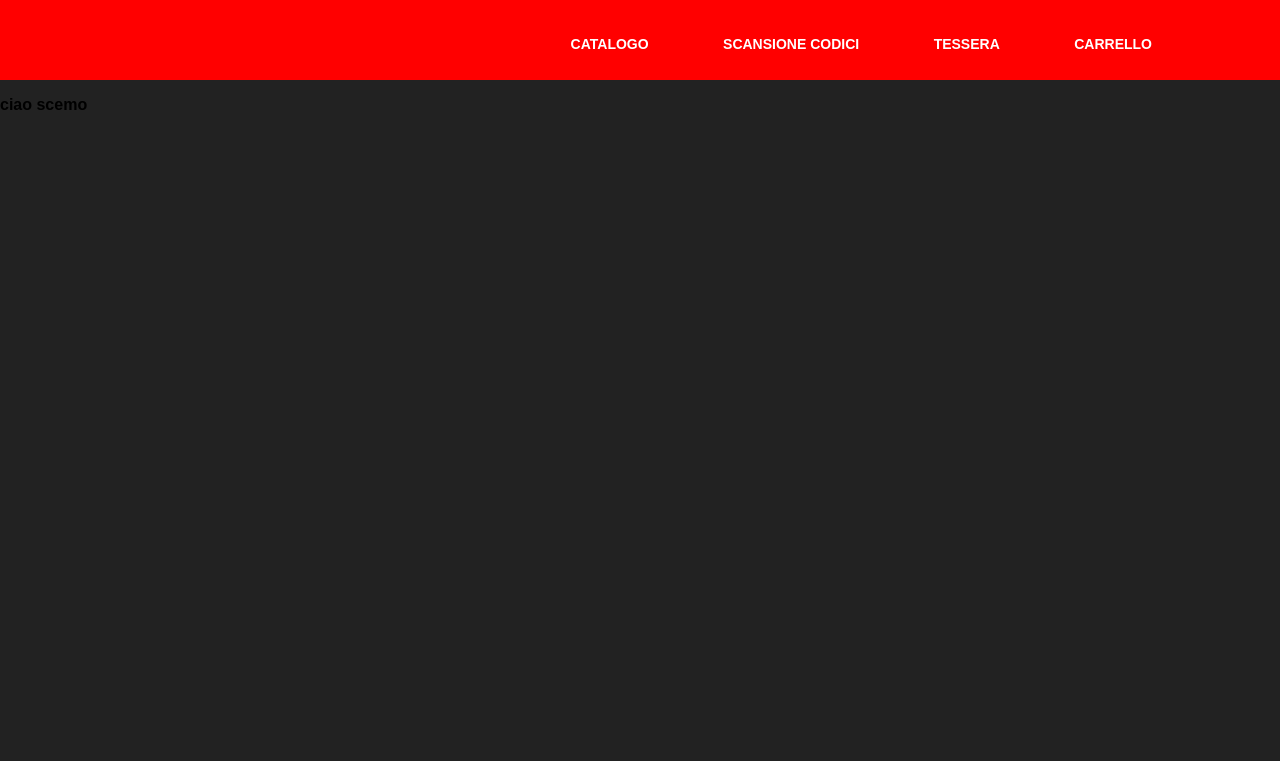
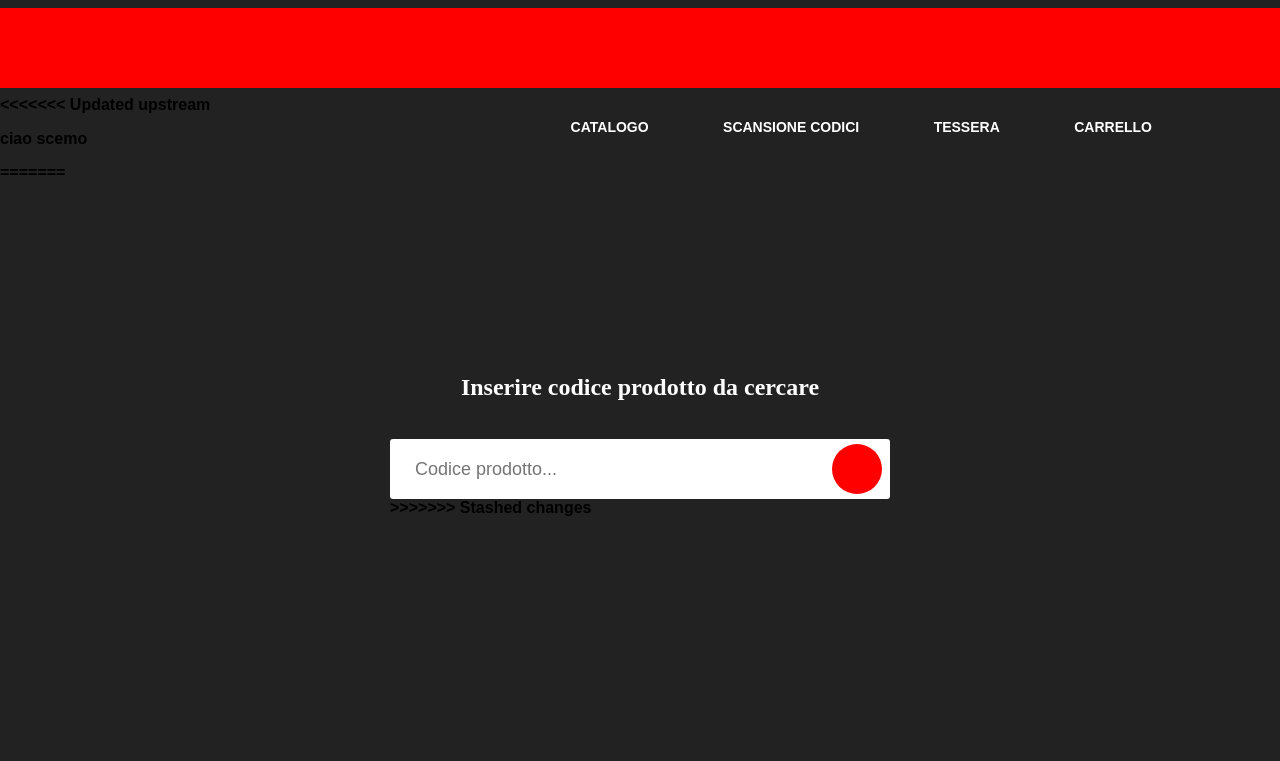
Before and after one commit to DeMariaMattia/MYC, a PHP site: page /Cerca.html in a window 1280 px wide. Shown: the top 761 px of the page. Run offline with PHP 8.4, Linux system fonts and the light colour scheme; some libraries are stand-ins or nearby versions.

Commit message:
Modifiche

```diff
--- a/Progetto_MYC/Cerca.html
+++ b/Progetto_MYC/Cerca.html
@@ -12,6 +12,15 @@
 </div>
 </header>
       <body>
+<<<<<<< Updated upstream
          <p>ciao scemo</p>
+=======
+        <h2 class="text">Inserire codice prodotto da cercare</h2>
+        <div class="search_wrap search_wrap_3">
+    <div class="search_box">
+      <input type="text" id="TxtStringa" name="TxtStringa" class="input" placeholder="Codice prodotto...">
+      <div class="rosso" onclick="CercaProdotto()"><i class="gg-search"></i></div>
+    </div>
+>>>>>>> Stashed changes
       </body>
 </html>
--- a/Progetto_MYC/Operazioni.js
+++ b/Progetto_MYC/Operazioni.js
@@ -1,4 +1,8 @@
 function TrovaStringa(){
  var Stringa= document.getElementById("TxtStringa").value;
  alert("il tuo codice è: "+Stringa);
+<<<<<<< Updated upstream
+=======
+ document.getElementById("TxtStringa").value="";
+>>>>>>> Stashed changes
 }
--- a/Progetto_MYC/ScansioneCodici.html
+++ b/Progetto_MYC/ScansioneCodici.html
@@ -21,8 +21,12 @@
           <div class="search_wrap search_wrap_3">
 			<div class="search_box">
 				<input type="text" id="TxtStringa" name="TxtStringa" class="input" placeholder="Codice prodotto...">
+<<<<<<< Updated upstream
         <input type="button" class="ButtonCerca"onclick="TrovaStringa()">
         <p class="test"><i class="gg-search"></i></p>
+=======
+        <div class="rosso" onclick="TrovaStringa()"><i class="gg-search"></i></div>
+>>>>>>> Stashed changes
 		  </div>
     </body>
 </html>
--- a/Progetto_MYC/Stile.css
+++ b/Progetto_MYC/Stile.css
@@ -76,6 +76,7 @@ nav a:hover::before {
     color:white;
     text-align: center;
     margin-top: 15%;
+	font-family: "Verdana, Geneva, Tahoma, sans-serif";
 }
 
 .search_wrap{
@@ -96,24 +97,39 @@ nav a:hover::before {
 	left: 0;
 	width: 100%;
 	height: 100%;
-	padding: 10px 20px;
+	padding: 10px 25px;
 	border-radius: 3px;
 	font-size: 18px;
+	outline: none;
+	border: none;
 }
 
-.search_wrap .search_box .btn{
+.search_wrap .search_box .rosso{
 	position: absolute;
-	top: 0;
-	right: 0;
-	width: 60px;
-	height: 100%;
+	top: 50%;
+	transform: translateY(-50%);
+	right: 8px;
+	width: 50px;
+	height: 50px;
 	background: red;
-	z-index: 1;
 	cursor: pointer;
+	outline: none;
+	border: none;
+
+	border-radius: 50%;
+	display: flex;
+	justify-content: center;
+	align-items: center;
+
 }
 
+<<<<<<< Updated upstream
 .search_wrap .search_box .btn:hover{
 	background:grey;
+=======
+.search_wrap .search_box .rosso:hover{
+	filter: brightness(.8);
+>>>>>>> Stashed changes
 }
 
 .search_wrap .search_box .btn.btn_common .fas{
@@ -160,6 +176,7 @@ nav a:hover::before {
 .gg-search{
 position: absolute;
 }
+<<<<<<< Updated upstream
 
 .centerForm{
 	position: absolute;
@@ -170,3 +187,5 @@ position: absolute;
 	width: 100px;
 	height: 100px;
 }
+=======
+>>>>>>> Stashed changes
```
